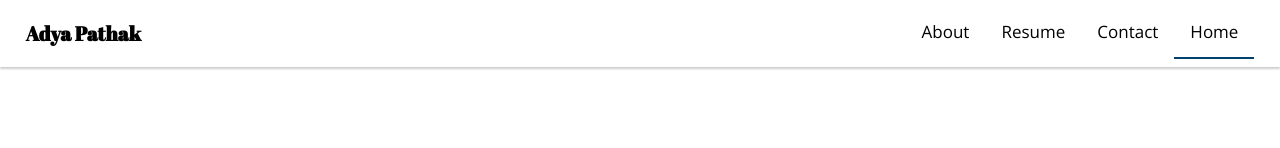
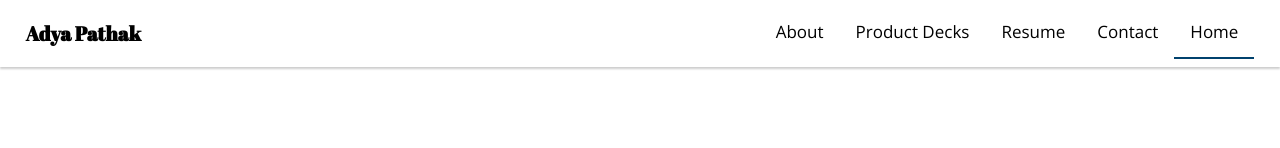
Before and after one commit to AdyaPathak/portfolio, a plain HTML site: page index.html in a window 1280 px wide. Shown: the top 148 px of the page. Drawn offline with nearby package versions, Linux system fonts and the light colour scheme.

Commit message:
productdecks button

```diff
--- a/index.html
+++ b/index.html
@@ -456,6 +456,7 @@
       <a href="index.html" style="font-family: 'Open Sans', sans-serif; margin-right:2%; color:black; border-bottom: 2px solid #00416d;">Home</a>
       <a href="contact.html" style="font-family: 'Open Sans', sans-serif;">Contact</a>
       <a href="https://drive.google.com/file/d/1tBAl9mRhsVQ5_sO1dHtA2gCcsUYCV6rX/view?usp=sharing" style="font-family: 'Open Sans', sans-serif;" target="_blank">Resume</a>
+      <a href="index.html#productdecks" style="font-family: 'Open Sans', sans-serif;">Product Decks</a>
       <a href="about.html" style="font-family: 'Open Sans', sans-serif;">About</a>
       <a href="javascript:void(0);" class="icon" onclick="myFunction()">
         <i class="fa fa-bars"></i>
```
